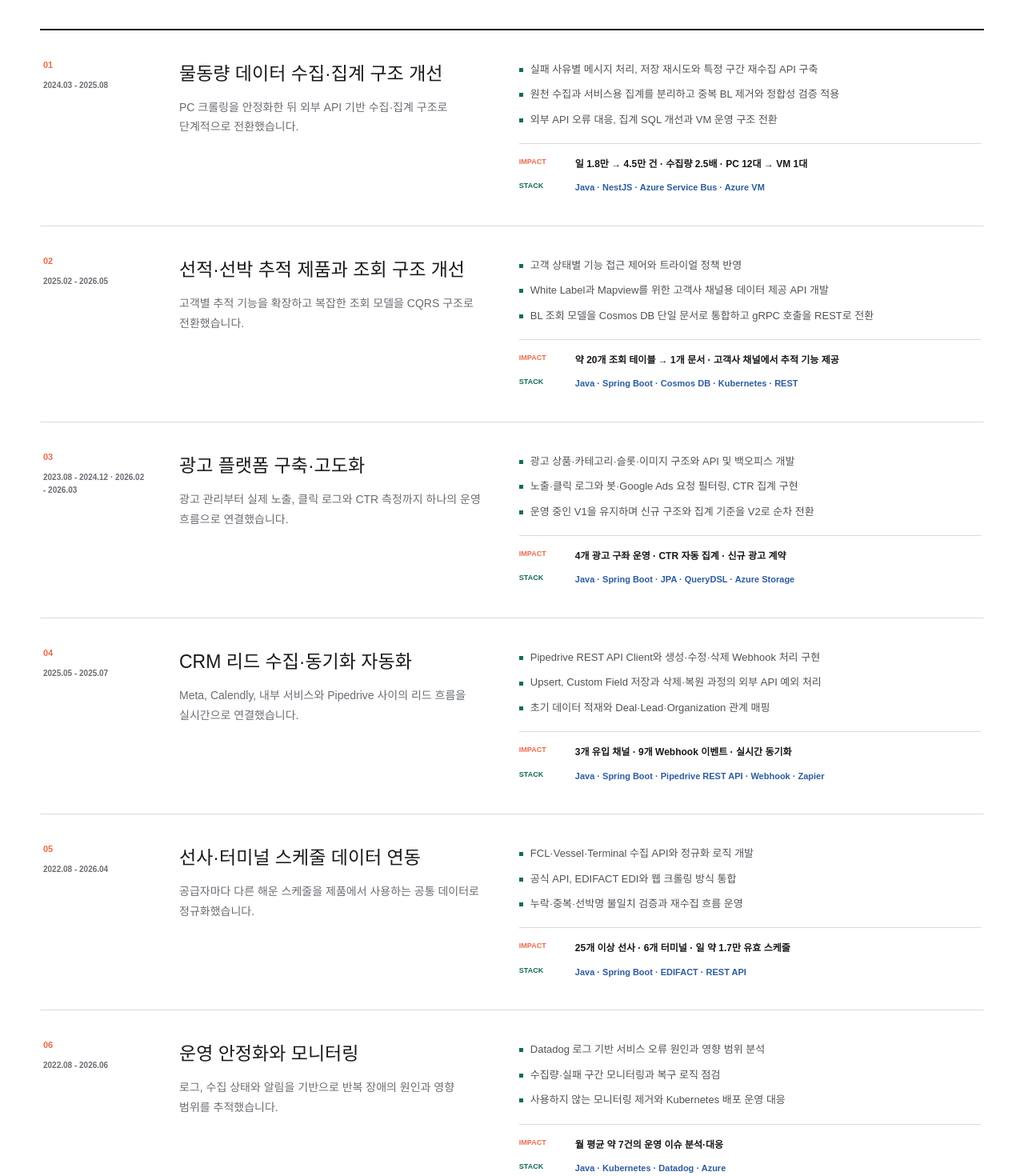
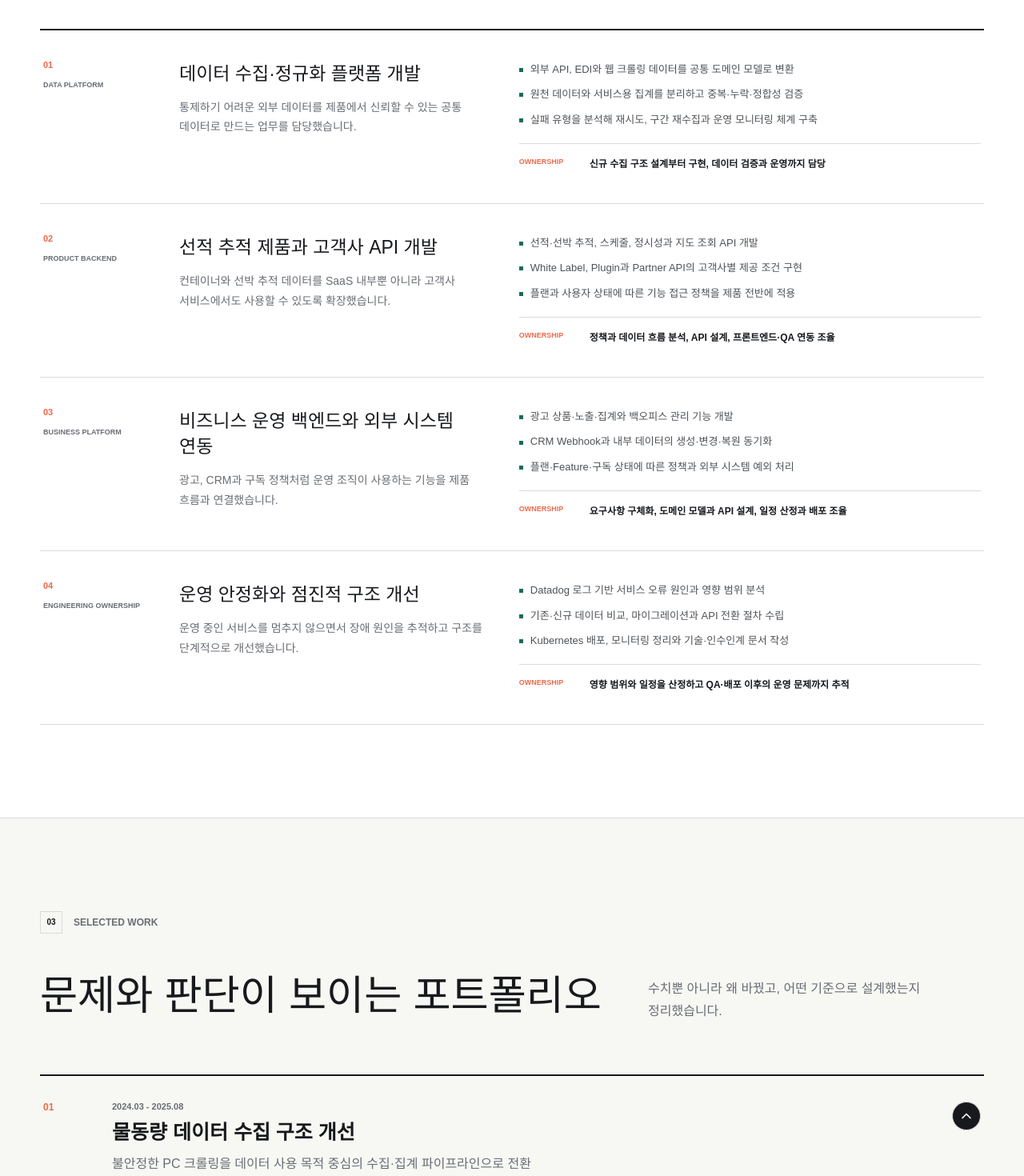
Before and after one commit to doveloper17/Portfolio, a Next.js app: page / in a window 1280 px wide. Shown: the part 2540-4010 px from the top of the page at 80% size. Built offline with nearby package versions, Linux system fonts and the light colour scheme.

Commit message:
refactor: separate career scope from portfolio cases

```diff
--- a/app/PortfolioClient.tsx
+++ b/app/PortfolioClient.tsx
@@ -154,12 +154,11 @@ export default function PortfolioClient({ content }: { content: SiteContent }) {
         <div className="career-areas">
           {career.areas.map((area) => (
             <article className="career-area" key={area.number}>
-              <div className="career-area-meta"><span>{area.number}</span><time>{area.period}</time></div>
+              <div className="career-area-meta"><span>{area.number}</span><small>{area.label}</small></div>
               <div className="career-area-intro"><h3>{area.title}</h3><p>{area.summary}</p></div>
               <div className="career-area-detail">
-                <ul>{area.contributions.map((contribution) => <li key={contribution}>{contribution}</li>)}</ul>
-                <div className="career-area-impact"><span>Impact</span><strong>{area.impact}</strong></div>
-                <div className="career-area-stack"><span>Stack</span><p>{area.stack}</p></div>
+                <ul>{area.responsibilities.map((responsibility) => <li key={responsibility}>{responsibility}</li>)}</ul>
+                <div className="career-area-ownership"><span>Ownership</span><strong>{area.ownership}</strong></div>
               </div>
             </article>
           ))}
--- a/app/globals.css
+++ b/app/globals.css
@@ -36,7 +36,7 @@ main { overflow:hidden; }
 .employment{display:grid;grid-template-columns:220px 1fr;gap:50px;margin-top:84px;padding-top:34px;border-top:1px solid var(--ink)}.employment-heading{display:flex;gap:12px;align-items:flex-start}.employment-heading div{display:grid;gap:7px}.employment-heading strong{font-size:15px}.employment-heading span{color:var(--muted);font:600 11px/1 Arial,sans-serif}.employment-list article{display:grid;grid-template-columns:160px 230px 1fr;gap:26px;padding:24px 0;border-bottom:1px solid var(--line)}.employment-list article:first-child{padding-top:0}.employment-list time{color:var(--muted);font:600 11px/1.6 Arial,sans-serif}.employment-list h3{margin:0 0 7px;font-size:19px}.employment-list article>div>strong{font-size:12px;line-height:1.5}.employment-list p{margin:0;color:var(--muted);font-size:13px;line-height:1.7;word-break:keep-all}
 .career-section { width:100%; padding-left:max(24px,calc((100vw - 1180px)/2));padding-right:max(24px,calc((100vw - 1180px)/2));background:white; }
 .section-heading-row { display:flex;justify-content:space-between;align-items:end;gap:40px;margin-bottom:66px}.section-heading-row p{max-width:420px;margin:0;color:var(--muted);line-height:1.7;word-break:keep-all}
-.career-areas{border-top:2px solid var(--ink)}.career-area{display:grid;grid-template-columns:130px minmax(250px,.8fr) minmax(380px,1.2fr);gap:40px;padding:38px 4px;border-bottom:1px solid var(--line)}.career-area-meta{display:flex;flex-direction:column;gap:12px}.career-area-meta>span{color:var(--warm);font:750 11px/1 Arial,sans-serif}.career-area-meta time{color:var(--muted);font:600 10px/1.6 Arial,sans-serif}.career-area-intro h3{margin:0;font-size:23px;line-height:1.4;word-break:keep-all}.career-area-intro p{margin:14px 0 0;color:var(--muted);font-size:14px;line-height:1.75;word-break:keep-all}.career-area-detail ul{list-style:none;margin:0;padding:0;display:grid;gap:10px}.career-area-detail li{position:relative;padding-left:14px;color:#4f5358;font-size:13px;line-height:1.65;word-break:keep-all}.career-area-detail li:before{content:"";position:absolute;left:0;top:.7em;width:5px;height:5px;background:var(--accent)}.career-area-impact,.career-area-stack{display:grid;grid-template-columns:58px 1fr;gap:12px;margin-top:19px;padding-top:16px;border-top:1px solid var(--line)}.career-area-impact span,.career-area-stack span{color:var(--warm);font:750 9px/1.5 Arial,sans-serif;text-transform:uppercase}.career-area-impact strong{font-size:12px;line-height:1.6}.career-area-stack{margin-top:11px;padding-top:0;border:0}.career-area-stack span{color:var(--accent)}.career-area-stack p{margin:0;color:var(--blue);font:650 11px/1.6 Arial,sans-serif}
+.career-areas{border-top:2px solid var(--ink)}.career-area{display:grid;grid-template-columns:130px minmax(250px,.8fr) minmax(380px,1.2fr);gap:40px;padding:38px 4px;border-bottom:1px solid var(--line)}.career-area-meta{display:flex;flex-direction:column;gap:12px}.career-area-meta>span{color:var(--warm);font:750 11px/1 Arial,sans-serif}.career-area-meta small{color:var(--muted);font:600 9px/1.6 Arial,sans-serif;text-transform:uppercase}.career-area-intro h3{margin:0;font-size:23px;line-height:1.4;word-break:keep-all}.career-area-intro p{margin:14px 0 0;color:var(--muted);font-size:14px;line-height:1.75;word-break:keep-all}.career-area-detail ul{list-style:none;margin:0;padding:0;display:grid;gap:10px}.career-area-detail li{position:relative;padding-left:14px;color:#4f5358;font-size:13px;line-height:1.65;word-break:keep-all}.career-area-detail li:before{content:"";position:absolute;left:0;top:.7em;width:5px;height:5px;background:var(--accent)}.career-area-ownership{display:grid;grid-template-columns:76px 1fr;gap:12px;margin-top:19px;padding-top:16px;border-top:1px solid var(--line)}.career-area-ownership span{color:var(--warm);font:750 9px/1.5 Arial,sans-serif;text-transform:uppercase}.career-area-ownership strong{font-size:12px;line-height:1.65}
 .cases{border-top:2px solid var(--ink)}.case-study{border-bottom:1px solid var(--line);padding:0}.case-heading{width:100%;display:grid;grid-template-columns:70px 1fr 45px;gap:16px;text-align:left;border:0;background:transparent;padding:32px 4px 24px;cursor:pointer}.case-number{font:700 12px Arial;color:var(--warm)}.case-intro{display:flex;flex-direction:column;gap:8px}.case-period{font:600 11px Arial;color:var(--muted)}.case-intro strong{font-size:25px}.case-intro>span:last-child{color:var(--muted);line-height:1.6}.case-toggle{justify-self:end;width:36px;height:36px;display:grid;place-items:center;border:1px solid var(--line);border-radius:50%;transition:transform .2s,background .2s,color .2s}.is-open .case-toggle{transform:rotate(180deg);background:var(--ink);color:white}
 .case-metrics{display:grid;grid-template-columns:72px minmax(0,1fr);gap:14px;align-items:center;margin:0 0 18px 90px}.case-metrics-title{color:var(--warm);font:750 9px/1 Arial,sans-serif;text-transform:uppercase}.case-metric-list{display:flex;gap:8px;flex-wrap:wrap}.case-metric-list span{padding:8px 11px;background:#e9eeeb;color:#185b4e;font-size:11px;font-weight:750;border-radius:3px}.case-detail{margin:28px 4px 38px 90px;border-top:1px solid var(--line)}.case-detail p{margin:0;color:#555a5f;line-height:1.75;font-size:14px;word-break:keep-all}.detail-label{color:var(--accent)!important;font:750 10px/1 Arial,sans-serif!important;text-transform:uppercase;margin-bottom:11px!important}.case-detail h4{margin:0 0 14px;font-size:18px;line-height:1.35}.case-flow{display:grid;grid-template-columns:minmax(0,1fr) 54px minmax(0,1fr);align-items:stretch;padding:28px 0}.case-flow-block{padding:24px;background:white;border-left:3px solid #b9bdbe}.case-flow-block p{white-space:pre-line}.case-flow-block.after{border-left-color:var(--accent)}.case-flow-arrow{display:grid;place-items:center;color:var(--warm)}
 .case-decisions{display:grid;grid-template-columns:190px minmax(0,1fr);gap:38px;padding:28px 0;border-top:1px solid var(--line)}.case-decisions ol{list-style:none;margin:0;padding:0;display:grid;gap:0}.case-decisions li{display:grid;grid-template-columns:32px minmax(0,1fr);gap:12px;padding:0 0 18px;margin-bottom:18px;border-bottom:1px solid var(--line)}.case-decisions li:last-child{padding-bottom:0;margin-bottom:0;border-bottom:0}.case-decisions li>span{width:28px;height:28px;display:grid;place-items:center;border:1px solid var(--line);color:var(--warm);font:700 9px/1 Arial,sans-serif}.case-decisions li p{padding-top:2px;color:#45494e}
--- a/content/경력기술서.md
+++ b/content/경력기술서.md
@@ -1,69 +1,45 @@
 ---
 # areas에 업무 영역을 추가하거나 삭제하면 홈페이지 경력기술서가 함께 바뀝니다.
-subtitle: 트레드링스에서 담당한 백엔드 업무를 역할, 기술적 기여와 결과 중심으로 정리했습니다.
+subtitle: 개별 프로젝트 목록이 아니라 트레드링스에서 맡았던 책임 범위와 일하는 방식을 정리했습니다.
 areas:
   - number: "01"
-    period: 2024.03 - 2025.08
-    title: 물동량 데이터 수집·집계 구조 개선
-    summary: PC 크롤링을 안정화한 뒤 외부 API 기반 수집·집계 구조로 단계적으로 전환했습니다.
-    contributions:
-      - 실패 사유별 메시지 처리, 저장 재시도와 특정 구간 재수집 API 구축
-      - 원천 수집과 서비스용 집계를 분리하고 중복 BL 제거와 정합성 검증 적용
-      - 외부 API 오류 대응, 집계 SQL 개선과 VM 운영 구조 전환
-    impact: 일 1.8만 → 4.5만 건 · 수집량 2.5배 · PC 12대 → VM 1대
-    stack: Java · NestJS · Azure Service Bus · Azure VM
+    label: Data platform
+    title: 데이터 수집·정규화 플랫폼 개발
+    summary: 통제하기 어려운 외부 데이터를 제품에서 신뢰할 수 있는 공통 데이터로 만드는 업무를 담당했습니다.
+    responsibilities:
+      - 외부 API, EDI와 웹 크롤링 데이터를 공통 도메인 모델로 변환
+      - 원천 데이터와 서비스용 집계를 분리하고 중복·누락·정합성 검증
+      - 실패 유형을 분석해 재시도, 구간 재수집과 운영 모니터링 체계 구축
+    ownership: 신규 수집 구조 설계부터 구현, 데이터 검증과 운영까지 담당
   - number: "02"
-    period: 2025.02 - 2026.05
-    title: 선적·선박 추적 제품과 조회 구조 개선
-    summary: 고객별 추적 기능을 확장하고 복잡한 조회 모델을 CQRS 구조로 전환했습니다.
-    contributions:
-      - 고객 상태별 기능 접근 제어와 트라이얼 정책 반영
-      - White Label과 Mapview를 위한 고객사 채널용 데이터 제공 API 개발
-      - BL 조회 모델을 Cosmos DB 단일 문서로 통합하고 gRPC 호출을 REST로 전환
-    impact: 약 20개 조회 테이블 → 1개 문서 · 고객사 채널에서 추적 기능 제공
-    stack: Java · Spring Boot · Cosmos DB · Kubernetes · REST
+    label: Product backend
+    title: 선적 추적 제품과 고객사 API 개발
+    summary: 컨테이너와 선박 추적 데이터를 SaaS 내부뿐 아니라 고객사 서비스에서도 사용할 수 있도록 확장했습니다.
+    responsibilities:
+      - 선적·선박 추적, 스케줄, 정시성과 지도 조회 API 개발
+      - White Label, Plugin과 Partner API의 고객사별 제공 조건 구현
+      - 플랜과 사용자 상태에 따른 기능 접근 정책을 제품 전반에 적용
+    ownership: 정책과 데이터 흐름 분석, API 설계, 프론트엔드·QA 연동 조율
   - number: "03"
-    period: 2023.08 - 2024.12 · 2026.02 - 2026.03
-    title: 광고 플랫폼 구축·고도화
-    summary: 광고 관리부터 실제 노출, 클릭 로그와 CTR 측정까지 하나의 운영 흐름으로 연결했습니다.
-    contributions:
-      - 광고 상품·카테고리·슬롯·이미지 구조와 API 및 백오피스 개발
-      - 노출·클릭 로그와 봇·Google Ads 요청 필터링, CTR 집계 구현
-      - 운영 중인 V1을 유지하며 신규 구조와 집계 기준을 V2로 순차 전환
-    impact: 4개 광고 구좌 운영 · CTR 자동 집계 · 신규 광고 계약
-    stack: Java · Spring Boot · JPA · QueryDSL · Azure Storage
+    label: Business platform
+    title: 비즈니스 운영 백엔드와 외부 시스템 연동
+    summary: 광고, CRM과 구독 정책처럼 운영 조직이 사용하는 기능을 제품 흐름과 연결했습니다.
+    responsibilities:
+      - 광고 상품·노출·집계와 백오피스 관리 기능 개발
+      - CRM Webhook과 내부 데이터의 생성·변경·복원 동기화
+      - 플랜·Feature·구독 상태에 따른 정책과 외부 시스템 예외 처리
+    ownership: 요구사항 구체화, 도메인 모델과 API 설계, 일정 산정과 배포 조율
   - number: "04"
-    period: 2025.05 - 2025.07
-    title: CRM 리드 수집·동기화 자동화
-    summary: Meta, Calendly, 내부 서비스와 Pipedrive 사이의 리드 흐름을 실시간으로 연결했습니다.
-    contributions:
-      - Pipedrive REST API Client와 생성·수정·삭제 Webhook 처리 구현
-      - Upsert, Custom Field 저장과 삭제·복원 과정의 외부 API 예외 처리
-      - 초기 데이터 적재와 Deal·Lead·Organization 관계 매핑
-    impact: 3개 유입 채널 · 9개 Webhook 이벤트 · 실시간 동기화
-    stack: Java · Spring Boot · Pipedrive REST API · Webhook · Zapier
-  - number: "05"
-    period: 2022.08 - 2026.04
-    title: 선사·터미널 스케줄 데이터 연동
-    summary: 공급자마다 다른 해운 스케줄을 제품에서 사용하는 공통 데이터로 정규화했습니다.
-    contributions:
-      - FCL·Vessel·Terminal 수집 API와 정규화 로직 개발
-      - 공식 API, EDIFACT EDI와 웹 크롤링 방식 통합
-      - 누락·중복·선박명 불일치 검증과 재수집 흐름 운영
-    impact: 25개 이상 선사 · 6개 터미널 · 일 약 1.7만 유효 스케줄
-    stack: Java · Spring Boot · EDIFACT · REST API
-  - number: "06"
-    period: 2022.08 - 2026.06
-    title: 운영 안정화와 모니터링
-    summary: 로그, 수집 상태와 알림을 기반으로 반복 장애의 원인과 영향 범위를 추적했습니다.
-    contributions:
+    label: Engineering ownership
+    title: 운영 안정화와 점진적 구조 개선
+    summary: 운영 중인 서비스를 멈추지 않으면서 장애 원인을 추적하고 구조를 단계적으로 개선했습니다.
+    responsibilities:
       - Datadog 로그 기반 서비스 오류 원인과 영향 범위 분석
-      - 수집량·실패 구간 모니터링과 복구 로직 점검
-      - 사용하지 않는 모니터링 제거와 Kubernetes 배포 운영 대응
-    impact: 월 평균 약 7건의 운영 이슈 분석·대응
-    stack: Java · Kubernetes · Datadog · Azure
+      - 기존·신규 데이터 비교, 마이그레이션과 API 전환 절차 수립
+      - Kubernetes 배포, 모니터링 정리와 기술·인수인계 문서 작성
+    ownership: 영향 범위와 일정을 산정하고 QA·배포 이후의 운영 문제까지 추적
 ---
 
 # 경력기술서 콘텐츠
 
-`areas` 순서대로 홈페이지 경력기술서에 표시됩니다. 회사와 재직 기간은 `이력서.md`의 `employment`에서 관리합니다.
+`areas` 순서대로 홈페이지 경력기술서에 표시됩니다. 프로젝트별 수치와 기술 스택은 `포트폴리오.md`에서 관리합니다.
--- a/content/포트폴리오.md
+++ b/content/포트폴리오.md
@@ -6,7 +6,7 @@ cases:
   - number: "01"
     period: 2024.03 - 2025.08
     title: 물동량 데이터 수집 구조 개선
-    summary: 불안정한 PC 크롤링을 데이터 사용 목적 중심의 배치 파이프라인으로 전환
+    summary: 불안정한 PC 크롤링을 데이터 사용 목적 중심의 수집·집계 파이프라인으로 전환
     metrics:
       - 일 1.8만 → 4.5만 건 증가
       - 수집량 2.5배 증가
@@ -24,7 +24,7 @@ cases:
     summary: 약 20개 테이블에 분산된 BL 조회 모델을 Cosmos DB 단일 문서로 통합했습니다.
     metrics:
       - 약 20개 테이블 → 1 문서
-      - API 속도 및 개발 속도 30% 이상 개선
+      - 기존·신규 데이터 비교 검증
       - gRPC → REST
     stack: Java · Spring Boot · Azure Cosmos DB · Kubernetes · REST
     problem: |
@@ -32,21 +32,21 @@ cases:
       추가로 같은 도메인의 결과를 각각의 애플리케이션에서 따로 조회하는 현상이 발생하여 데이터 변경 시 모든 애플리케이션을 수정해야 하는 불편함이 있었습니다.
     actions:
       - 조회 사용 사례를 기준으로 문서 경계를 정의하고 기존 쓰기 모델과 조회 모델의 책임을 분리
-      - 각각의 어플리케이션에서 같은 도메인 모델을 호출하는 중복 로직 존재
+      - 여러 애플리케이션에 분산된 중복 조회 책임을 전담 도메인 API로 통합
       - 기존·신규 API 응답 비교와 마이그레이션 데이터 검증을 분리해 오류 원인을 추적할 수 있게 구성
       - 내부 gRPC 호출을 REST로 변경하고 Kubernetes 서비스 통신과 HTTP Proxy까지 전환 범위에 포함
     result: |
       다중 테이블 조회와 API 조합 책임을 줄이고 데이터 의존 범위를 축소했습니다.
-      도메인 어플리케이션을 생성하여, 도메인 어플리케이션을 통해 데이터 관리
-      기능 코드뿐 QA, 배포 경로를 포함한 전환 계획을 담당했습니다.
+      전담 도메인 API를 통해 조회 데이터를 관리하도록 책임을 모았습니다.
+      기능 코드뿐 아니라 QA와 배포 경로를 포함한 전환 계획을 담당했습니다.
   - number: "03"
     period: 2023.08 - 2024.12 · 2026.02 - 2026.03
     title: 광고 관리에서 성과 측정 플랫폼까지
     summary: 광고 등록, 실제 노출, 클릭 로그와 CTR 집계를 하나의 제품 흐름으로 연결했습니다.
     metrics:
-      - 신규 광고 계약을 통한 매출 증대
-      - CTR 자동 집계
-      - 신규 광고 상품 개설
+      - 광고 구좌 4개 운영
+      - CTR 0.31% · 0.36% 측정
+      - 신규 광고 계약 발생
     stack: Java · Spring Boot · JPA · QueryDSL · Azure Blob/Table Storage
     problem: 광고 관리 데이터와 실제 서비스 노출이 분리돼 있었고, 상품 확대에 따라 슬롯·이미지별 성과와 하위 호환성을 함께 관리해야 했습니다.
     actions:
@@ -55,38 +55,38 @@ cases:
       - 운영 중인 V1 사용처를 유지하면서 신규 구조와 집계 기준을 V2로 추가해 순차 전환
     result: 4개 광고 구좌의 운영과 자동 성과 측정 기반을 만들었습니다. 측정 기간 세로형 CTR 0.31%, 플로팅 CTR 0.36%를 확인했고 신규 광고 계약으로 이어졌습니다.
   - number: "04"
-    period: 2025.05 - 2025.07
+    period: 2023.12 - 2026.04
+    title: 선사·터미널 스케줄과 EDI 통합
+    summary: 공급자마다 다른 웹·API·EDI 스케줄을 공통 데이터로 정규화해 제품과 고객사 API에 제공했습니다.
+    metrics:
+      - 25개 이상 선사
+      - 6개 터미널
+      - 일 5.9만 대상 · 1.7만 유효 스케줄
+    stack: Java · Spring Boot · REST API · EDIFACT · Azure VM · Docker
+    problem: 선사와 터미널마다 스케줄 제공 방식과 필드가 달랐고 웹·API 변경이나 EDI 포맷 차이가 수집 장애와 잘못된 데이터로 이어질 수 있었습니다.
+    actions:
+      - 25개 이상 선사와 6개 터미널의 웹 크롤링·공식 API·EDIFACT 데이터를 공통 모델로 변환
+      - IFTSAI 스케줄과 IFTSTA 부킹 파일의 차이를 분석하고 포트·선박 매핑과 검증 로직 개선
+      - 재시도, Task 초기화와 수집량 모니터링을 적용하고 고객사별 Partner API 문서 제공
+    result: 이기종 데이터를 하나의 제공 체계로 운영하고 일 약 5.9만 건의 수집 대상에서 약 1.7만 건의 유효 스케줄을 확보했습니다. SaaS 외부 고객도 직접 사용할 수 있는 스케줄·추적 API로 활용 범위를 넓혔습니다.
+moreWork:
+  - icon: network
     title: CRM 리드 수집·동기화 자동화
-    summary: 분산된 리드 채널과 Pipedrive 변경 이벤트를 내부 서비스에 일관되게 연결했습니다.
-    metrics:
-      - 유입 채널 3개 통합
-      - Webhook 9개 이벤트
-      - 실시간 동기화
-    stack: Java · Spring Boot · Pipedrive REST API · Webhook · Zapier
-    problem: Facebook, Calendly, 내부 서비스의 등록 방식이 달라 수동 처리와 누락 위험이 있었고 외부 CRM 변경을 내부 DB에 안정적으로 반영하기 어려웠습니다.
+    summary: Meta, Calendly, 내부 서비스와 Pipedrive 사이의 리드 흐름을 실시간으로 연결했습니다.
     actions:
-      - Person, Note, Lead, Deal, Organization API Client와 생성·수정·삭제 이벤트 처리 구현
-      - Update 이벤트 Upsert, Custom Field 저장, 삭제 후 복원 시 연락처 누락 등 외부 API 예외 처리
-      - 초기 데이터 적재와 Deal·Lead·Organization 관계를 매핑하고 채널별 유입 흐름 통합
-    result: 세 개 채널과 아홉 개 Webhook 이벤트를 실시간 동기화해 수동 등록과 지연 가능성을 줄이고 CRM과 내부 서비스 사이의 데이터 기준을 정립했습니다.
-moreWork:
+      - Pipedrive API Client와 생성·수정·삭제 Webhook 처리
+      - Update Upsert, Custom Field와 삭제·복원 예외 대응
+      - Deal·Lead·Organization 관계와 초기 데이터 매핑
+    result: 3개 유입 채널 · Webhook 9개 이벤트 실시간 동기화
   - icon: layers
-    title: 선사·터미널 스케줄 연동
-    summary: 공급자마다 다른 규격의 해운 스케줄을 제품에서 사용할 수 있는 공통 데이터로 변환했습니다.
+    title: Plan & Feature
+    summary: 고객 플랜과 사용자 상태에 따라 제품 기능을 일관되게 제어할 수 있는 정책 구조를 만들었습니다.
     actions:
-      - FCL·Vessel·Terminal 수집 API와 정규화 로직 개발
-      - 공식 API, EDIFACT EDI, 웹 크롤링 방식 통합
-      - 누락·중복·선박명 불일치 검증과 재수집 흐름 운영
-    result: 25개 이상 선사 · 6개 터미널 · 일 약 1.7만 유효 스케줄
+      - Feature·Plan Feature·Feature Detail 데이터 모델 설계
+      - Plugin·Partner API·Mapview·공유 링크에 접근 정책 적용
+      - 연간 구독과 크레딧·결제 상태 예외 분석
+    result: 플랜별 서비스 제공 기준과 기능 접근 정책 통합
   - icon: server
-    title: 운영 안정화와 모니터링
-    summary: 장애 대응을 일회성 조치로 끝내지 않고 로그, 수집 상태와 알림 흐름을 기준으로 반복 원인을 제거했습니다.
-    actions:
-      - Datadog 로그 기반 서비스 오류 원인과 영향 범위 추적
-      - 크롤링 수집량·실패 구간 모니터링과 복구 로직 점검
-      - 사용하지 않는 모니터링 제거와 알림 기준 정리
-    result: 월 평균 약 7건의 운영 이슈 분석·대응
-  - icon: network
     title: White Label & Integration
     summary: Ocean Visibility의 추적 기능을 고객사의 서비스와 브랜드 환경에서도 사용할 수 있도록 확장했습니다.
     actions:
```
Also changed, not shown: lib/content.ts (+3 -4 lines).
